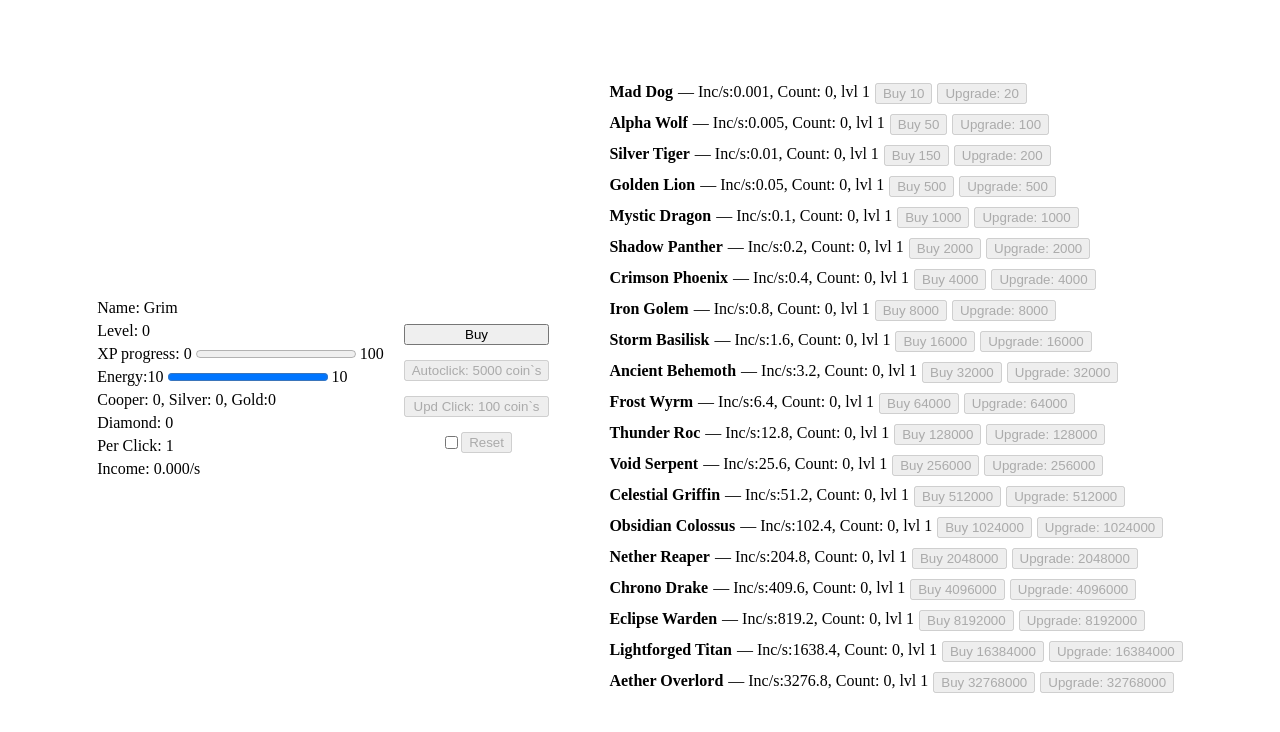
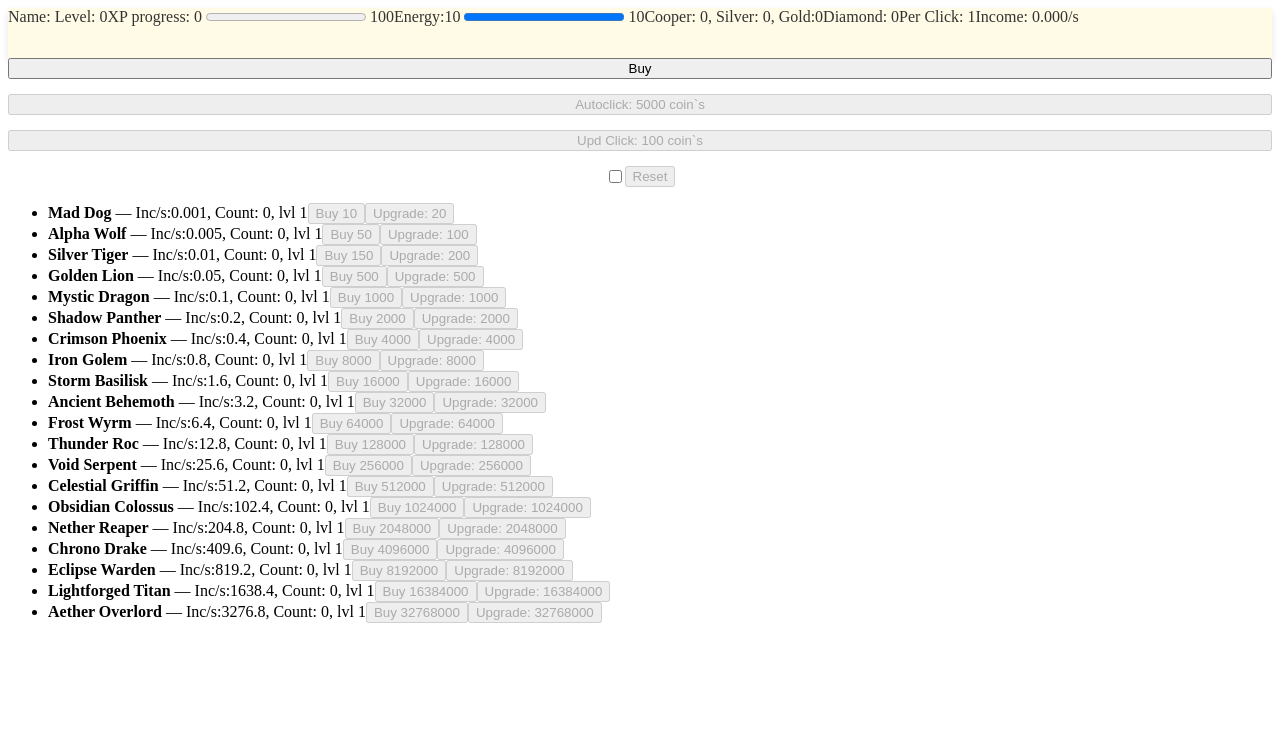
Before and after one commit to Havrylyuk-UA/pet_the_dog_front, a React (Vite) app: page / in a window 1280 px wide. Shown: the top 732 px of the page. Built offline with nearby package versions, Linux system fonts and the light colour scheme.

Commit message:
reset styles

```diff
--- a/package.json
+++ b/package.json
@@ -19,7 +19,8 @@
     "react-redux": "^9.2.0",
     "react-router-dom": "^7.5.1",
     "redux-persist": "^6.0.0",
-    "sass": "^1.86.3"
+    "sass": "^1.86.3",
+    "sass-embedded": "^1.87.0"
   },
   "devDependencies": {
     "@eslint/js": "^9.21.0",
--- a/src/App.jsx
+++ b/src/App.jsx
@@ -4,15 +4,7 @@ import ArmyList from "./components/ArmyList/ArmyList";
 
 function App() {
   return (
-    <div
-      style={{
-        display: "flex",
-        justifyContent: "center",
-        alignItems: "center",
-        gap: "20px",
-        height: "95vh",
-      }}
-    >
+    <div>
       <Header />
       <ClickBtn />
       <ArmyList />
--- a/src/components/ArmyList/ArmyList.jsx
+++ b/src/components/ArmyList/ArmyList.jsx
@@ -28,9 +28,9 @@ const ArmyList = () => {
   };
 
   return (
-    <ul style={{ display: "flex", flexDirection: "column", gap: "10px" }}>
+    <ul>
       {user.army.map((unit, i) => (
-        <li key={i} style={{ listStyle: "none" }}>
+        <li key={i}>
           <ArmyListItem
             unit={unit}
             buyItem={() => handleBuyItem(unit.currency, unit.price, unit.name)}
--- a/src/components/ArmyListItem/ArmyListItem.jsx
+++ b/src/components/ArmyListItem/ArmyListItem.jsx
@@ -9,7 +9,7 @@ const ArmyListItem = ({ unit, buyItem, updUnit }) => {
     unit.count > 0 && user.balance.coin >= unit.armyUpgradeCost;
 
   return (
-    <div style={{ display: "flex", gap: "5px" }}>
+    <div>
       <strong>{unit.name}</strong> — Inc/s:
       {unit.income}, Count: {unit.count}, lvl {unit.armyLvl}
       <button onClick={() => buyItem()} disabled={!isEnoughtCoinToBy}>
--- a/src/components/Header/Header.jsx
+++ b/src/components/Header/Header.jsx
@@ -1,8 +1,11 @@
 import { useSelector } from "react-redux";
-import { userSelector } from "../../redux/user/selectors";
+import { themeSelector, userSelector } from "../../redux/user/selectors";
+import clsx from "clsx";
+import css from "./Header.module.scss";
 
 const Header = () => {
   const user = useSelector(userSelector);
+  const theme = useSelector(themeSelector);
 
   const totalCopper = user.balance.coin;
 
@@ -16,7 +19,13 @@ const Header = () => {
   const copper = totalCopper % copperInSilver;
 
   return (
-    <div style={{ display: "flex", flexDirection: "column", gap: "5px" }}>
+    <div
+      className={clsx(css.header_container, {
+        [css.header_container_dark]: theme === "dark",
+        [css.header_container_light]: theme === "light",
+        [css.header_container_colored]: theme === "colored",
+      })}
+    >
       <span>Name: {user.profile}</span>
       <span>Level: {user.lvl}</span>
       <span>
--- a/src/components/Header/Header.module.scss
+++ b/src/components/Header/Header.module.scss
@@ -3,41 +3,8 @@
 @use "/src/styles/colors" as *;
 
 .header_container {
-  padding: 10px 20px;
-
-  width: 100%;
-
-  @include media-rules(tablet) {
-    padding: 18px 24px;
-  }
-
-  @include media-rules(desktop) {
-    padding: 18px 32px;
-    margin: 0 auto;
-  }
-
-  .header {
-    width: 100%;
-    max-width: 1440px;
-    margin: 0 auto;
-    display: flex;
-    justify-content: center;
-    align-items: center;
-    flex-wrap: wrap;
-  }
-
-  .content_chenged {
-    display: flex;
-    justify-content: center;
-    align-items: center;
-
-    @media screen and (min-width: 370px) {
-      margin-left: auto;
-    }
-  }
+  height: 50px;
 }
-
-// Dark
 
 .header_container_dark {
   background-color: $background-dark;
@@ -54,3 +21,10 @@
 
   box-shadow: 0px 4px 8px $border_shadow_light;
 }
+
+.header_container_colored {
+  background-color: $background-colorful;
+  color: $text-colorful;
+
+  box-shadow: 0px 4px 8px $border_shadow_light;
+}
--- a/src/db/user.json
+++ b/src/db/user.json
@@ -1,7 +1,7 @@
 [
   {
-    "profile": "Grim",
-    "theme": "dark",
+    "profile": "",
+    "theme": "colored",
     "energy": 10,
     "limitEnergy": 10,
     "xp": 0,
--- a/src/redux/user/selectors.js
+++ b/src/redux/user/selectors.js
@@ -1 +1,2 @@
 export const userSelector = (state) => state.user;
+export const themeSelector = (state) => state.user.theme;
--- a/src/styles/_colors.scss
+++ b/src/styles/_colors.scss
@@ -73,5 +73,5 @@ $resource-silver: #c0c0c0;
 $resource-copper: #b87333;
 
 // !Progressbar
-$progress-xp: #9b59b6; // фіолетовий
-$progress-energy: #00e0ff; // бірюзовий
+$progress-xp: #9b59b6;
+$progress-energy: #00e0ff;
```
Also changed, not shown: 1 other file (tests, documents, lock files or other folders).
